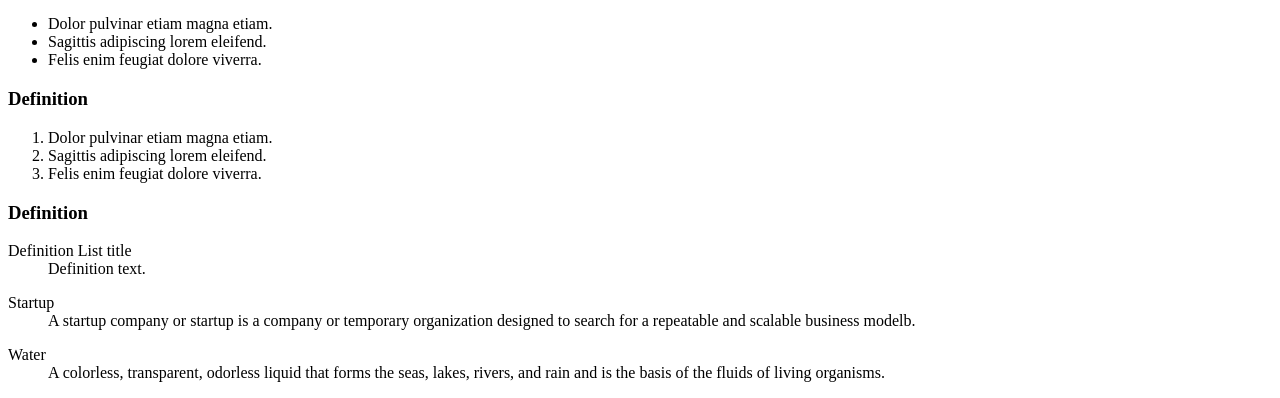
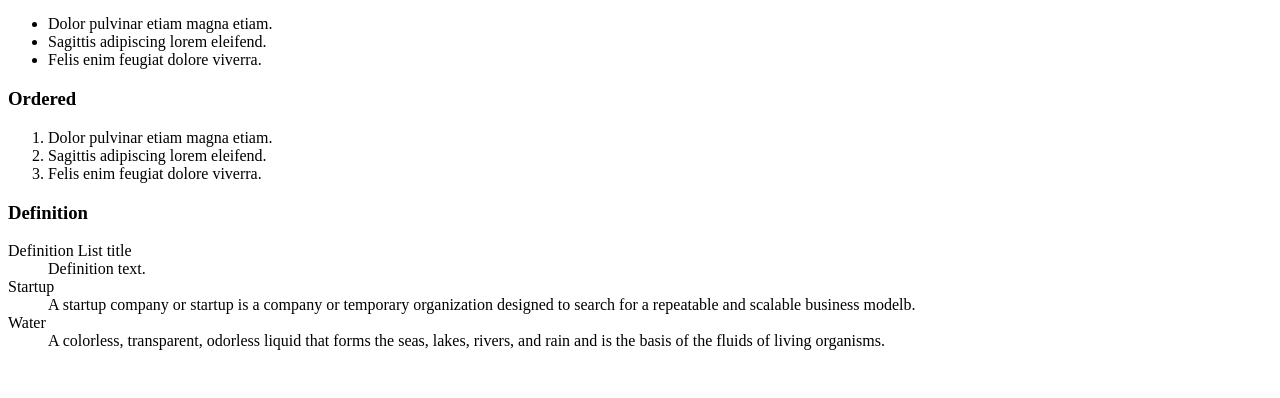
Before and after one commit to shadowbanks/alx-frontend, a plain HTML site: page 0x00-html_advanced/26-styleguide.html in a window 1280 px wide. Shown: the part 578-976 px from the top of the page. After the commit the page ends 944 px from the top, so only its background shows below. Drawn offline with Linux system fonts and the light colour scheme.

Commit message:
Use just one dl

```diff
--- a/0x00-html_advanced/26-styleguide.html
+++ b/0x00-html_advanced/26-styleguide.html
@@ -48,7 +48,7 @@
                         <li>Sagittis adipiscing lorem eleifend.</li>
                         <li>Felis enim feugiat dolore viverra.</li>
                     </ul>
-                    <h3>Definition</h3>
+                    <h3>Ordered</h3>
                     <ol>
                         <li>Dolor pulvinar etiam magna etiam.</li>
                         <li>Sagittis adipiscing lorem eleifend.</li>
@@ -58,15 +58,11 @@
                     <dl>
                         <dt>Definition List title</dt>
                         <dd>Definition text.</dd>
-                    </dl>
-                    <dl>
                         <dt>Startup</dt>
                         <dd>
                             A startup company or startup is a company or temporary organization
                             designed to search for a repeatable and scalable business modelb.
                         </dd>
-                    </dl>
-                    <dl>
                         <dt>Water</dt>
                         <dd>
                             A colorless, transparent, odorless liquid that forms the seas, lakes,
```
